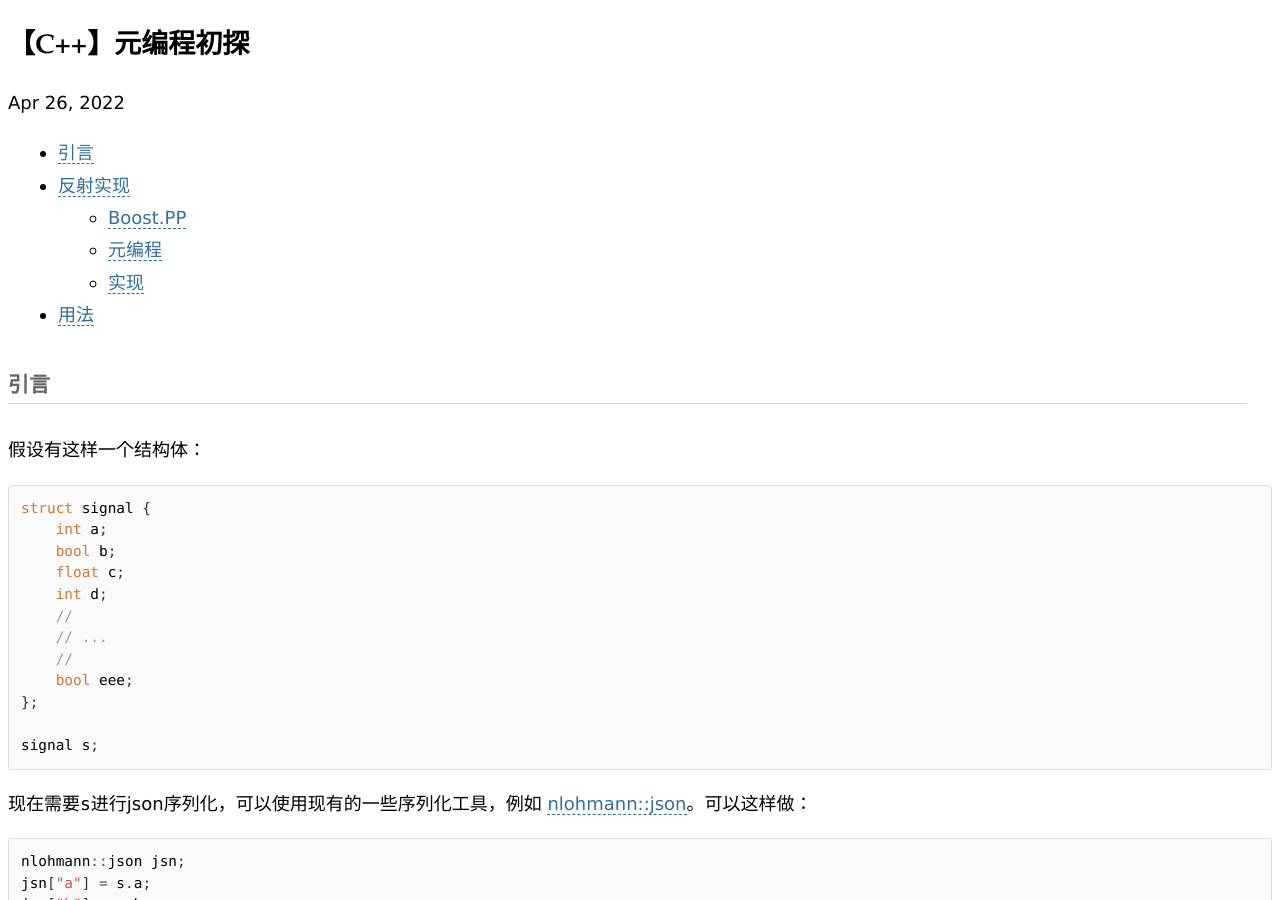
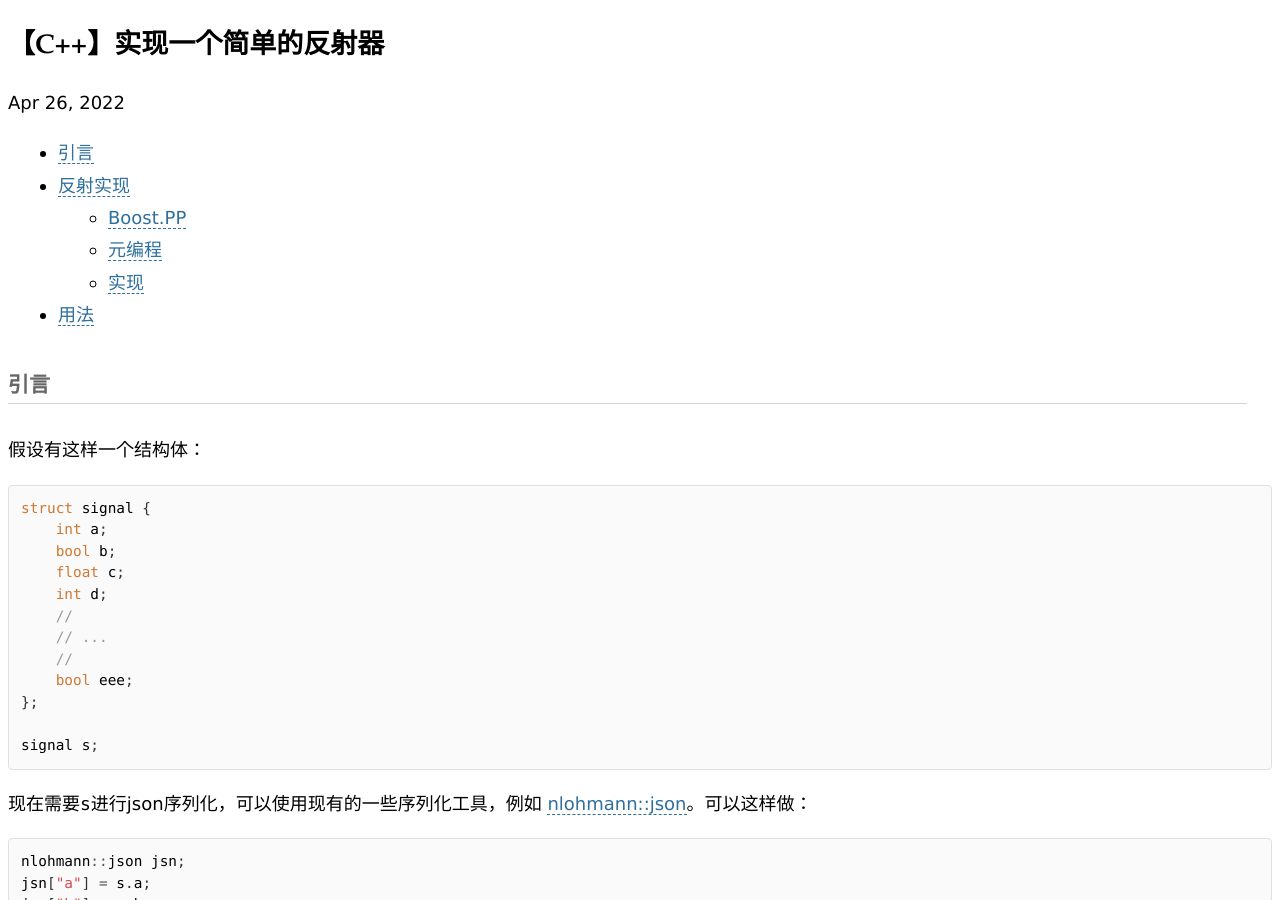
Before and after one commit to literaryno4/literaryno4.github.io, a Jekyll site: the page built from _posts/2022-04-26-simple-reflection.md, in a window 1280 px wide and 900 px high. Built offline with Jekyll 4.4.1, drawn with Linux system fonts in a browser that asks for light colours; some web fonts are replaced.

Commit message:
add simple reflection post

```diff
--- a/_layouts/home.html
+++ b/_layouts/home.html
@@ -1,6 +1,12 @@
 ---
 layout: default
 ---
+<div id="expand-box">
+ <div id="expand-box-header" class="clearfix">
+  <span style="float: left;"><a class="site-title" rel="author" href="/">文学第四</a></span>
+  <span style="float: right;"><a align="right" href="/about/">About</a></span>
+ </div>
+</div>
 
 <div class="home">
   {%- if page.title -%}
--- a/_posts/2022-04-26-simple-reflection.md
+++ b/_posts/2022-04-26-simple-reflection.md
@@ -1,6 +1,6 @@
 ---
 layout: post
-title:  "【C++】元编程初探"
+title:  "【C++】实现一个简单的反射器"
 categories: jekyll update
 ---
 
```
